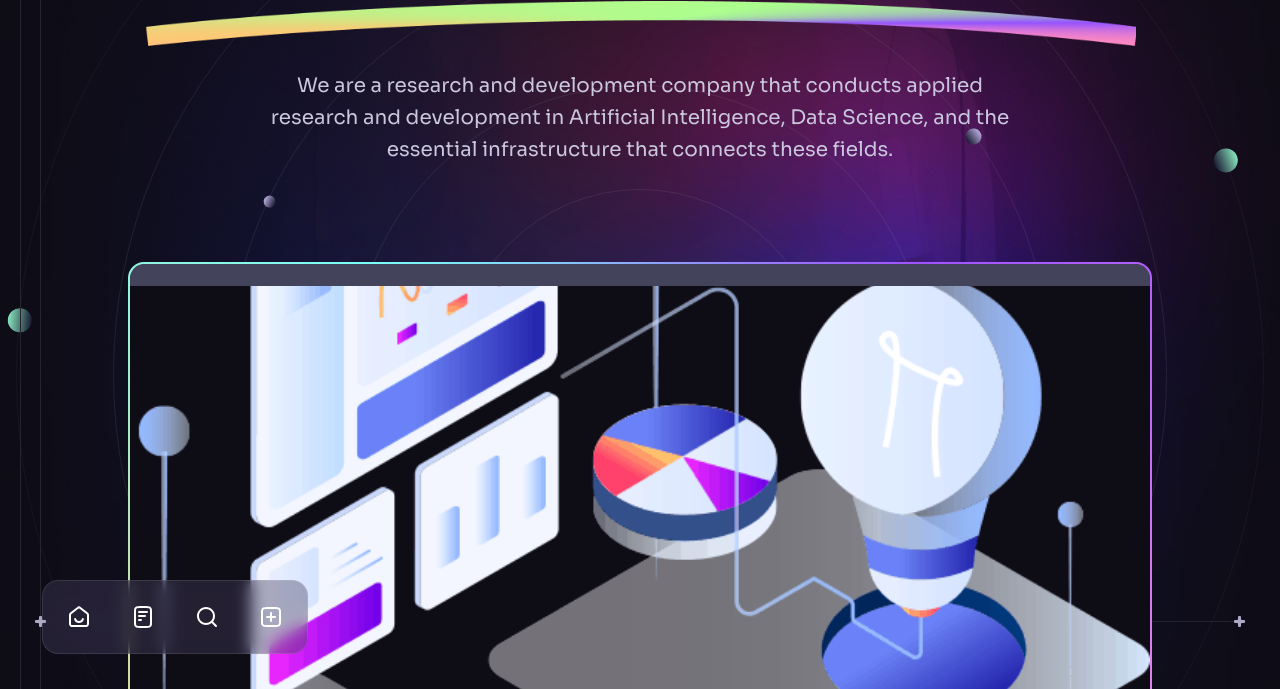
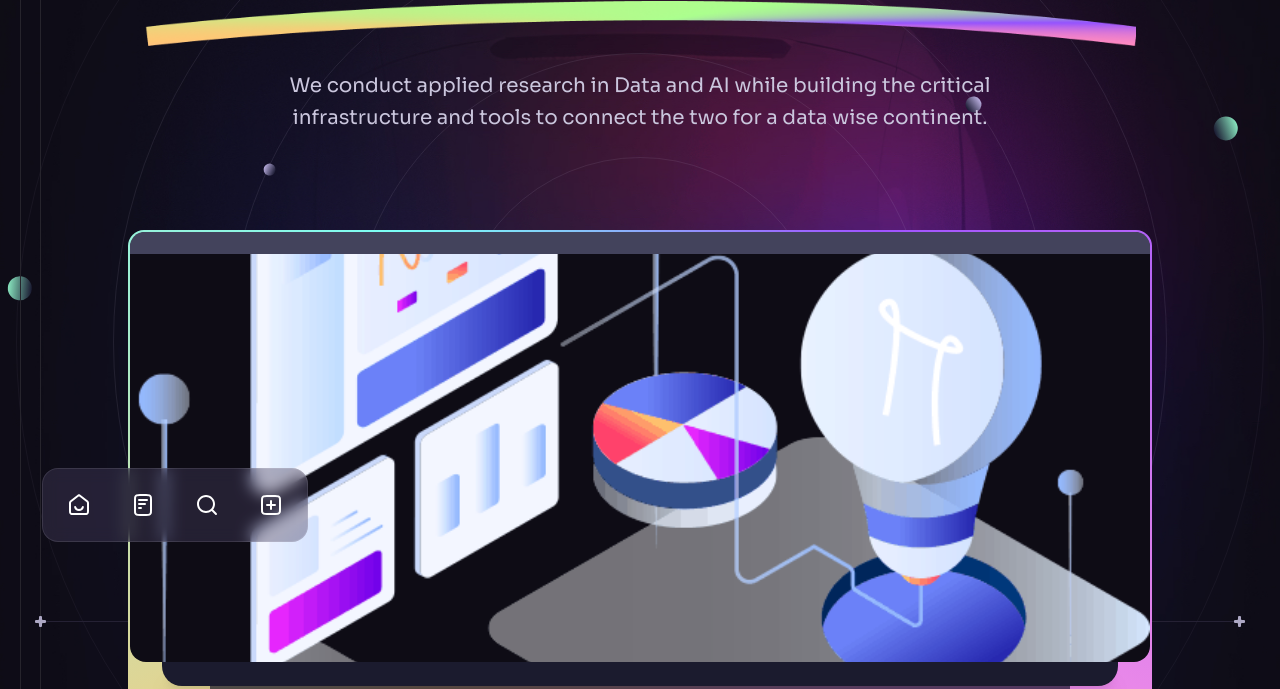
Before and after one commit to Datawise-Africa/datawise_frontend, a React (Vite) app: page / in a window 1280 px wide. Shown: the part 263-952 px from the top of the page. Built offline with nearby package versions, Linux system fonts and the light colour scheme.

Commit message:
Modified hero file in components folder

```diff
--- a/src/components/Hero.jsx
+++ b/src/components/Hero.jsx
@@ -25,7 +25,7 @@ const Hero = () => {
                     </h1>
 
                     <p className="body-1 max-w-3xl mx-auto mb-6 text-n-2 lg:mb-8">
-                        We are a research and development company that conducts applied research and development in Artificial Intelligence, Data Science, and the essential infrastructure that connects these fields.
+                        We conduct applied research in Data and AI while building the critical infrastructure and tools to connect the two for a data wise continent.
                     </p>
 
                 </div>
@@ -35,7 +35,7 @@ const Hero = () => {
                         <div className="relative bg-n-8 rounded-[1rem]">
                             <div className="h-[1.4rem] bg-n-10 rounded-t-[0.9rem]" />
 
-                            <div className="aspect-[33/40] rounded-b-[0.9rem] overflow-hidden md:aspect-[688/490] lg:aspect-[1024/490]">
+                            <div className="aspect-[33/40] rounded-b-[0.9rem] overflow-hidden md:aspect-[688/490] lg:aspect-[1024/410]">
                                 <img src={datawise_hero} loading="lazy" alt="hero" className="w-full scale-[1.7] translate-y-[8%] md:scale-[1] md:-translate-y-[10%] lg:-translate-y-[23%]" width={1024} height={1800}/>
 
                                 <ScrollParallax isAbsolutelyPositioned>
```
